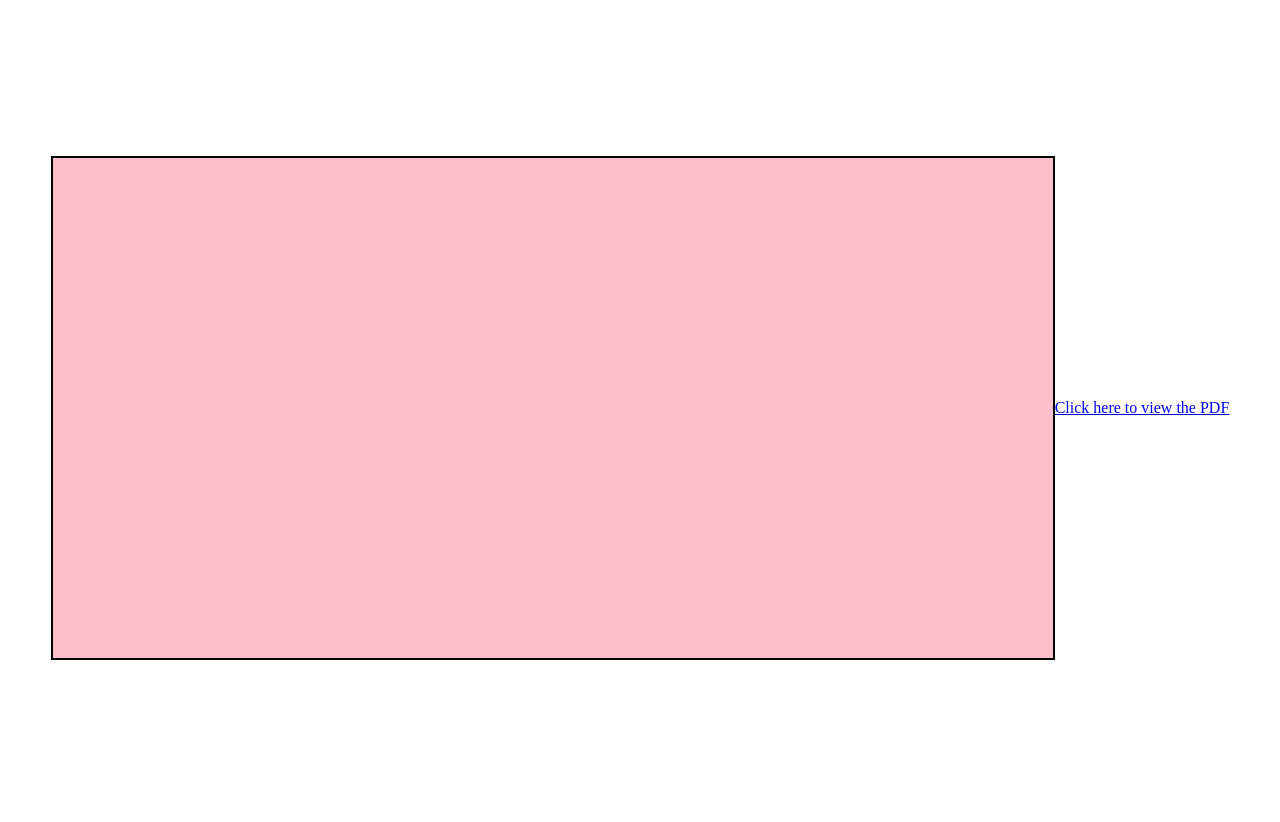
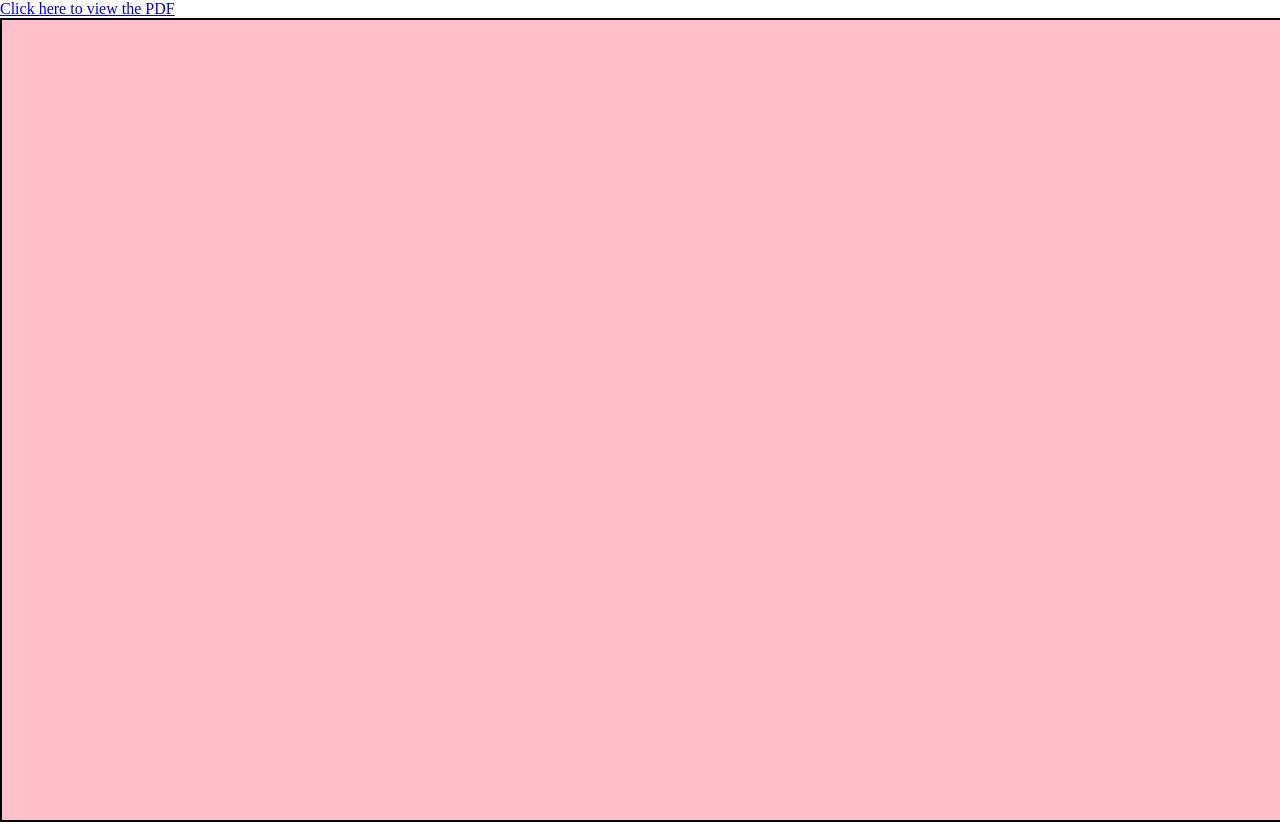
Before and after one commit to prvishal01/My-First-Repo, a plain HTML site: page index.html in a window 1280 px wide. Drawn offline with Linux system fonts and the light colour scheme.

Commit message:
Add files via upload

```diff
--- a/index.html
+++ b/index.html
@@ -1,23 +1,21 @@
 <style>
     body {
-        display: flex;
-        justify-content: center;
-        align-items: center;
-        height: 100vh;
+			margin:0;
+			padding:0;
     }
 
     div {
-        height: 500px;
-        width: 1000px;
+        height: 100%;
+        width: 100%;
         background: pink;
         border: 2px solid black;
         overflow: auto; /* Add overflow auto to enable scrolling if PDF exceeds div size */
     }
 </style>
 
-<div id="pdfContainer"></div>
 
 <a href="#" id="pdfLink">Click here to view the PDF</a>
+<div id="pdfContainer"></div>
 
 <script>
     // Get the reference to the elements
```
